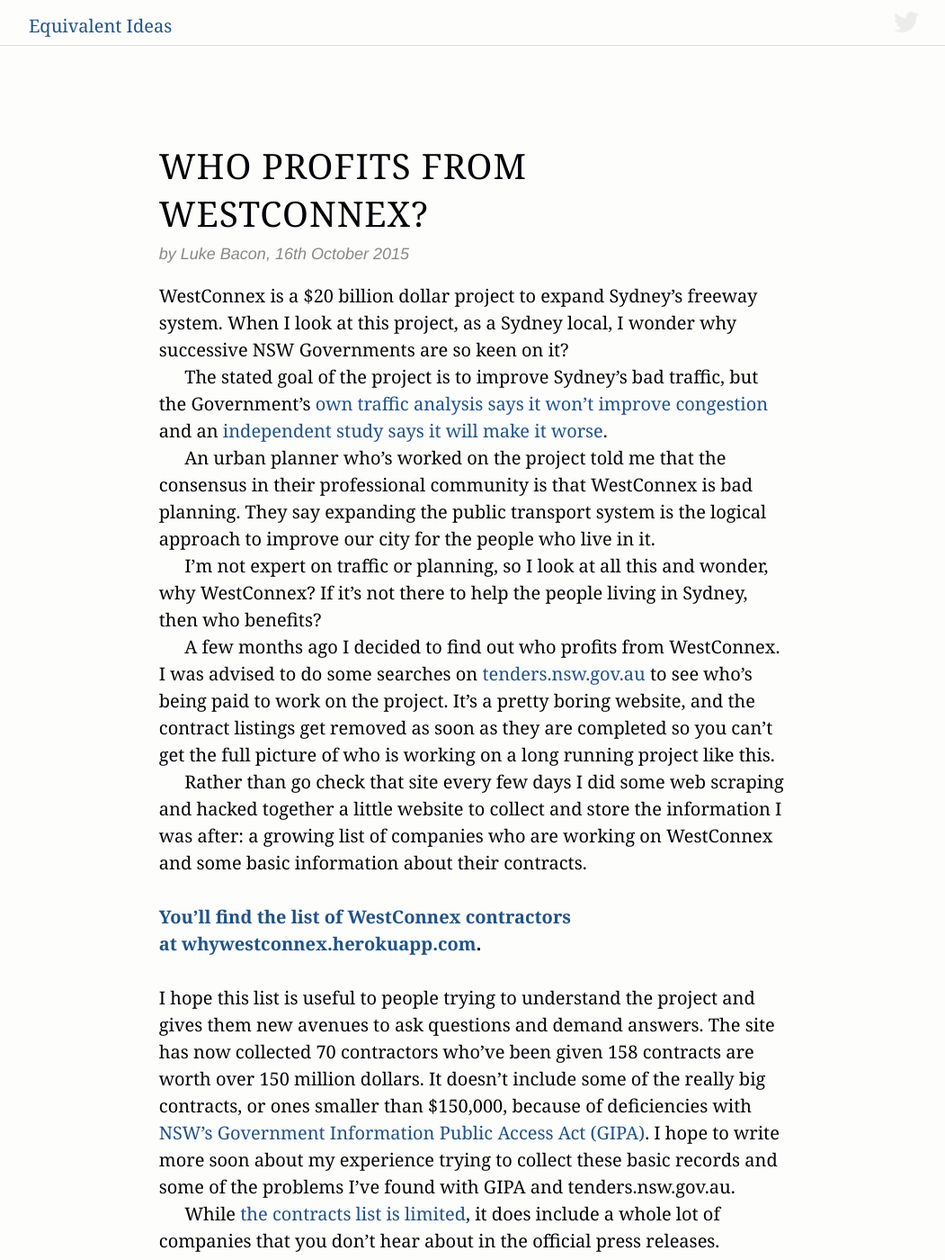
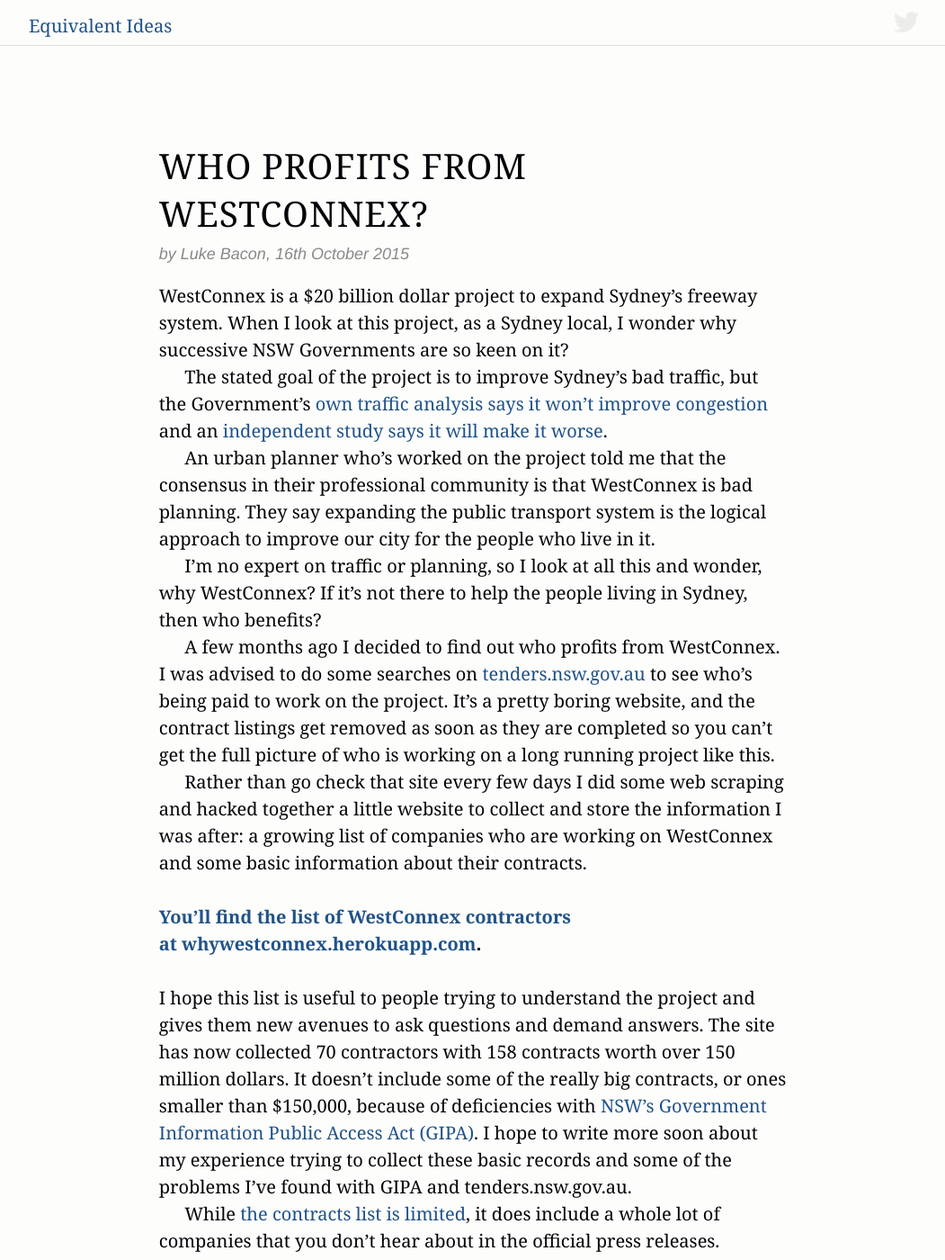
Before and after one commit to equivalentideas/home, a Jekyll site: the page built from _posts/2015-10-15-why-westconnex.markdown, in a window 1280 px wide and 1400 px high. Shown: the whole window at 90% size, without its empty margins (113-1164 px from the left). Built offline with Jekyll 4.4.1, drawn with Linux system fonts in a browser that asks for light colours; nearby versions of some CDN libraries; Markdown is read by kramdown in place of the engine named in the settings; some of the changed text lies outside the part shown.

Commit message:
Fix wording

```diff
--- a/_posts/2015-10-15-why-westconnex.markdown
+++ b/_posts/2015-10-15-why-westconnex.markdown
@@ -20,7 +20,7 @@
 They say expanding the public transport system
 is the logical approach to improve our city for the people who live in it.
 
-I'm not expert on traffic or planning,
+I'm no expert on traffic or planning,
 so I look at all this and wonder, why WestConnex?
 If it's not there to help the people living in Sydney, then who benefits?
 
@@ -40,7 +40,7 @@
 I hope this list is useful to people trying to understand the project
 and gives them new avenues to ask questions and demand answers.
 The site has now collected 70 contractors
-who’ve been given 158 contracts are worth over 150 million dollars.
+with 158 contracts worth over 150 million dollars.
 It doesn’t include some of the really big contracts,
 or ones smaller than $150,000,
 because of deficiencies with [NSW’s Government Information Public Access Act (GIPA)](http://www.austlii.edu.au/au/legis/nsw/consol_act/giaa2009368/).
@@ -88,4 +88,4 @@
 Maybe I can help.
 
 If _you_ have more public interest information about these contractors, contracts or the WestConnex project,
-please use the contact information at the bottom of the website [https://whywestconnex.herokuapp.com](https://whywestconnex.herokuapp.com).
+please use the [contact information at the bottom of the website](https://whywestconnex.herokuapp.com).
```
